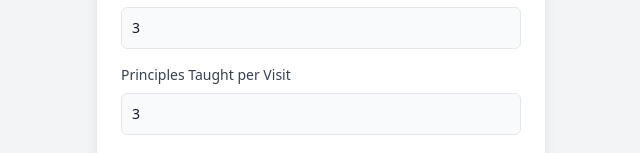
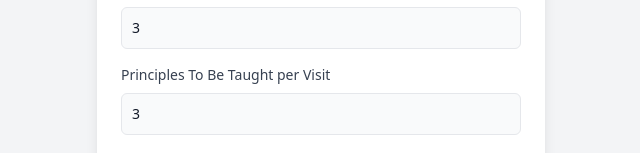
Before and after one commit to lwb4/baptism-tracker, a Next.js app: page / in a window 1280 px wide. Shown: the part 238-391 px from the top of the page, without its empty margins (319-959 px from the left). Built offline with nearby package versions, Linux system fonts and the light colour scheme.

Commit message:
change text label

```diff
--- a/src/components/component.jsx
+++ b/src/components/component.jsx
@@ -44,7 +44,7 @@ export function Component() {
             <label
               className="mb-2 block text-sm font-medium text-gray-700 dark:text-gray-400"
               htmlFor="principles-per-visit">
-              Principles Taught per Visit
+              Principles To Be Taught per Visit
             </label>
             <input
               className="block w-full rounded-md border border-gray-200 bg-gray-50 p-2.5 text-sm text-gray-900 focus:border-blue-500 focus:ring-blue-500 dark:border-gray-600 dark:bg-gray-700 dark:text-white dark:placeholder-gray-400 dark:focus:border-blue-500 dark:focus:ring-blue-500"
@@ -52,7 +52,7 @@ export function Component() {
               type="number"
               value={principlesPerVisit}
               onChange={(e) => e.target.value !== '' ? setPrinciplesPerVisit(Number(e.target.value)) : setPrinciplesPerVisit(null)}
-              placeholder="Enter the number of principles taught per visit"
+              placeholder="Enter the number of principles to be taught per visit"
             />
           </div>
           <div>
```
